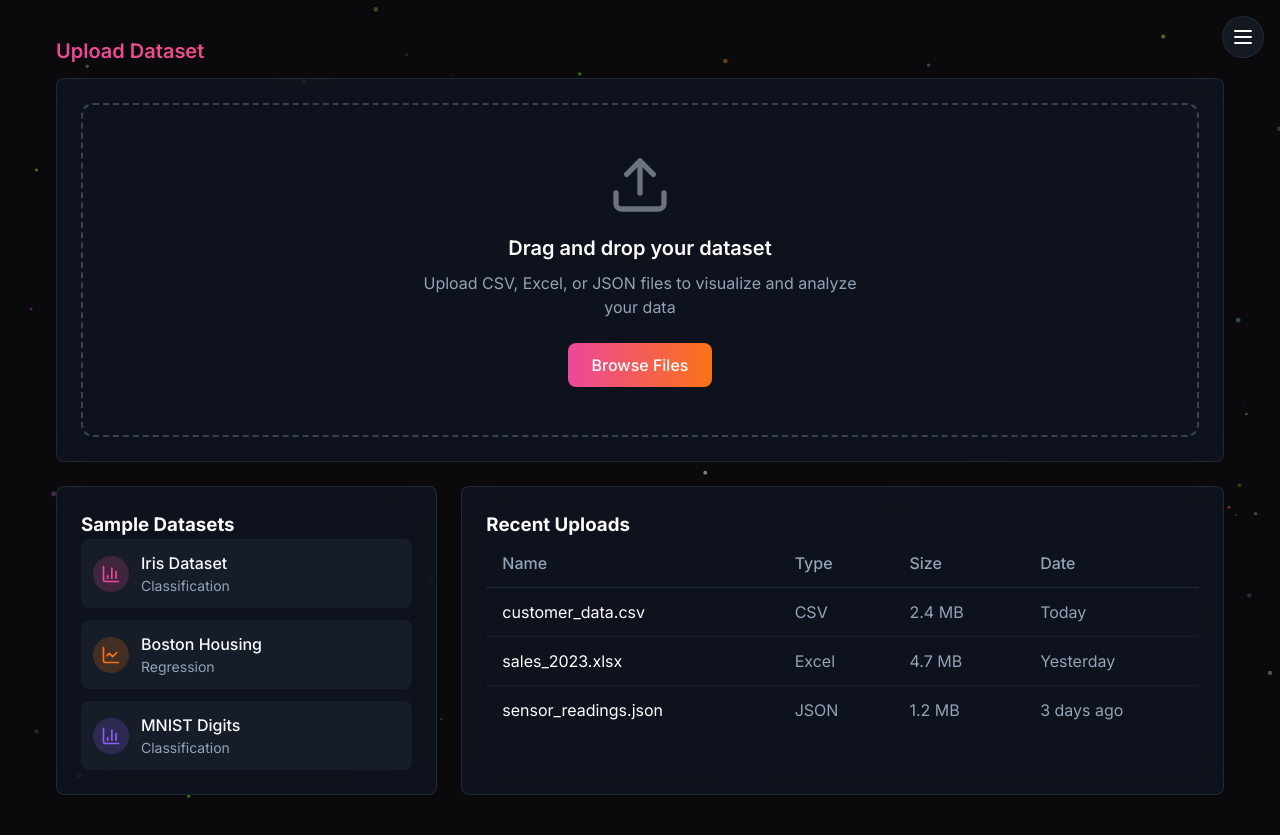
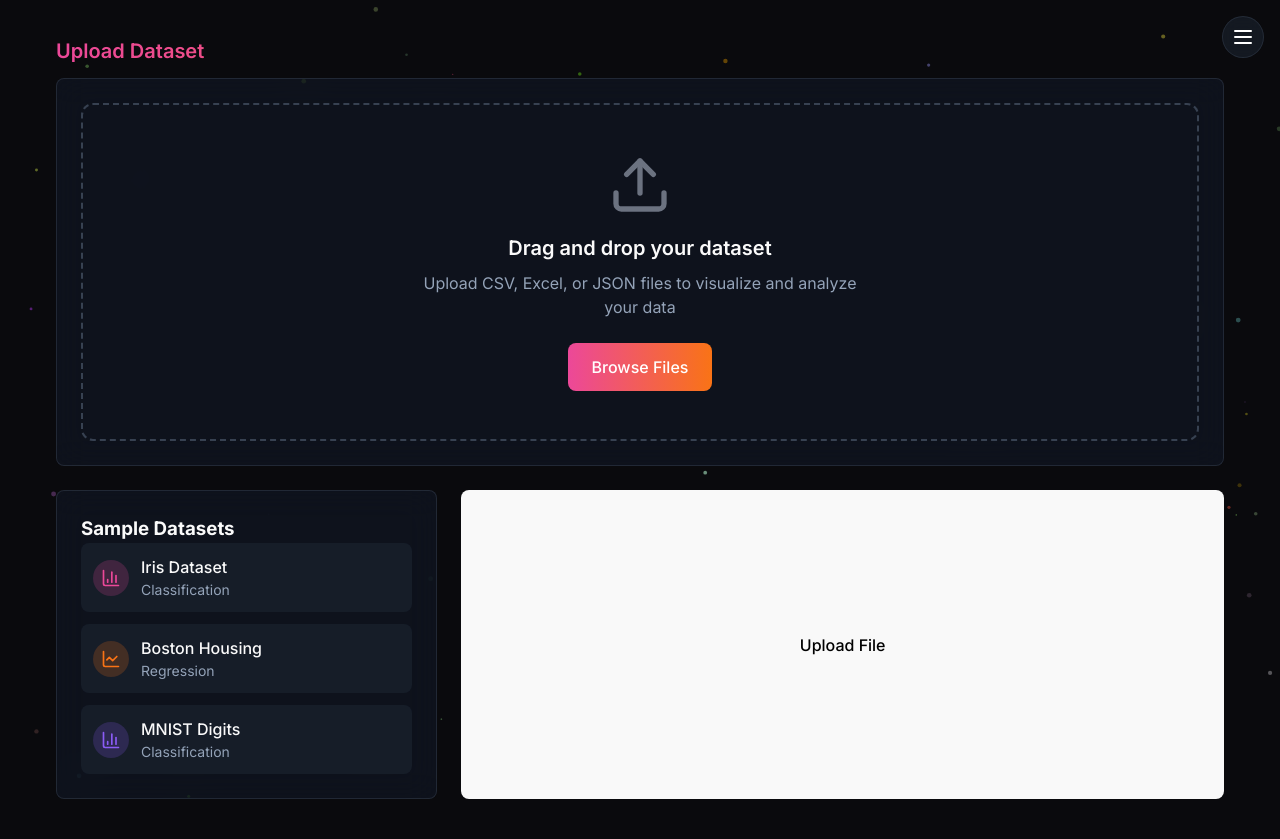
Before and after one commit to JM-Mushraf/ML-Algorithm-Visualizer, a React (Vite) app in the folder ml-viz-temp/: page /upload in a window 1280 px wide. Built offline with nearby package versions, Linux system fonts and the light colour scheme.

Commit message:
upload dataset done

```diff
--- a/ml-viz-temp/src/components/UploadContent.jsx
+++ b/ml-viz-temp/src/components/UploadContent.jsx
@@ -1,9 +1,43 @@
-"use client"
-import { motion } from "framer-motion"
-import { Upload, BarChart3, LineChart } from "lucide-react"
-import "./UploadContent.css"
+"use client";
+import { motion } from "framer-motion";
+import { Upload, BarChart3, LineChart } from "lucide-react";
+import { useState } from "react";
+import axios from "axios";
+import "./UploadContent.css";
 
 function UploadContent() {
+  const [file, setFile] = useState(null);
+  const [analysisResults, setAnalysisResults] = useState(null);
+  const [error, setError] = useState(null);
+
+  const handleFileChange = (event) => {
+    setFile(event.target.files[0]);
+  };
+
+  const handleUpload = async () => {
+    if (!file) {
+      alert("Please select a file first!");
+      return;
+    }
+
+    const formData = new FormData();
+    formData.append("file", file);
+
+    try {
+      const response = await axios.post("http://localhost:5000/upload", formData, {
+        headers: { "Content-Type": "multipart/form-data" },
+      });
+
+      console.log("Response:", response.data);
+      setAnalysisResults(response.data.analysis);
+      setError(null);
+    } catch (error) {
+      console.error("Error uploading file:", error);
+      setError("Error uploading file. Please try again.");
+      setAnalysisResults(null);
+    }
+  };
+
   return (
     <motion.div
       initial={{ opacity: 0, y: 20 }}
@@ -20,7 +54,15 @@ function UploadContent() {
           <h3 className="dropzone-title">Drag and drop your dataset</h3>
           <p className="dropzone-text">Upload CSV, Excel, or JSON files to visualize and analyze your data</p>
 
-          <button className="browse-button">Browse Files</button>
+          <input
+            type="file"
+            onChange={handleFileChange}
+            style={{ display: "none" }}
+            id="file-input"
+          />
+          <label htmlFor="file-input" className="browse-button">
+            Browse Files
+          </label>
         </div>
       </div>
 
@@ -58,44 +100,45 @@ function UploadContent() {
           </ul>
         </div>
 
-        <div className="recent-uploads glass-panel">
-          <h3 className="panel-title">Recent Uploads</h3>
-          <div className="table-container">
-            <table className="uploads-table">
-              <thead>
-                <tr>
-                  <th>Name</th>
-                  <th>Type</th>
-                  <th>Size</th>
-                  <th>Date</th>
-                </tr>
-              </thead>
-              <tbody>
-                <tr>
-                  <td>customer_data.csv</td>
-                  <td>CSV</td>
-                  <td>2.4 MB</td>
-                  <td>Today</td>
-                </tr>
-                <tr>
-                  <td>sales_2023.xlsx</td>
-                  <td>Excel</td>
-                  <td>4.7 MB</td>
-                  <td>Yesterday</td>
-                </tr>
-                <tr>
-                  <td>sensor_readings.json</td>
-                  <td>JSON</td>
-                  <td>1.2 MB</td>
-                  <td>3 days ago</td>
-                </tr>
-              </tbody>
-            </table>
+        <button onClick={handleUpload} className="upload-button">
+          Upload File
+        </button>
+      </div>
+
+      {error && <div className="error-message">{error}</div>}
+
+      {analysisResults && (
+        <div className="analysis-results">
+          <h2 className="analysis-title">Analysis Results</h2>
+          <div className="analysis-info">
+            <h3>Basic Information</h3>
+            <p>Number of Rows: {analysisResults.info.num_rows}</p>
+            <p>Number of Columns: {analysisResults.info.num_columns}</p>
+            <p>Columns: {analysisResults.info.columns.join(", ")}</p>
+            <h3>Missing Values</h3>
+            <ul>
+              {Object.entries(analysisResults.info.missing_values).map(([col, count]) => (
+                <li key={col}>
+                  {col}: {count}
+                </li>
+              ))}
+            </ul>
+            <h3>Dataset Preview</h3>
+            <pre>{JSON.stringify(analysisResults.info.dataset_preview, null, 2)}</pre>
+            <h3>Best Algorithm</h3>
+            <p>Algorithm: {analysisResults.best_algorithm}</p>
+            <p>Accuracy: {analysisResults.accuracy.toFixed(2)}</p>
+            <h3>Best Features</h3>
+            <pre>{JSON.stringify(analysisResults.best_features, null, 2)}</pre>
+          </div>
+          <div className="visualizations">
+            <h3>Heatmap</h3>
+            <img src={`http://localhost:5000/uploads/${analysisResults.visualization_paths.heatmap.split('/').pop()}`} alt="Heatmap" />
           </div>
         </div>
-      </div>
+      )}
     </motion.div>
-  )
+  );
 }
 
-export default UploadContent
+export default UploadContent;
```
Also changed, not shown: ml-viz-temp/src/components/FileUpload.jsx (added, +39 -0 lines), 1 other file (tests, documents, lock files or other folders).
